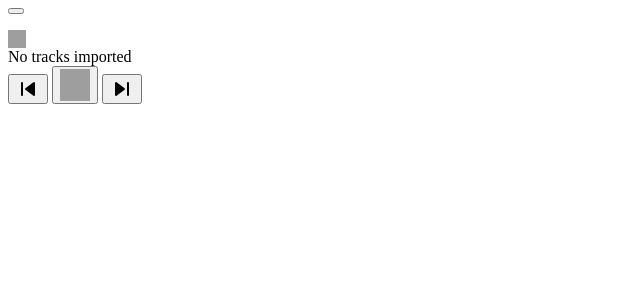
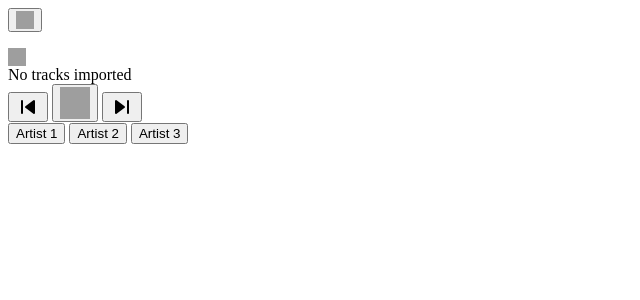
Before and after one commit to my-hack-club-projects/homescreen, a Flask app: template src/templates/widgets/music.html in a window 1280 px wide. Shown: the top 300 px of the page, without its empty margins (0-640 px from the left). Run offline with Flask 3, Linux system fonts and the light colour scheme; the template is opened without the code that fills it, so the values that code supplies are empty; grey boxes are pictures that could not be loaded.

Commit message:
artist filter popup

```diff
--- a/src/static/js/music.js
+++ b/src/static/js/music.js
@@ -1,6 +1,8 @@
 class MusicPlayer {
   constructor() {
     this.trackList = null;
+    this.filteredList = null;
+    this.filter = [];
     this.trackIndex = 0;
     this.isPlaying = false;
     this.updateTimer = null;
@@ -9,6 +11,7 @@ class MusicPlayer {
     this.nowPlaying = document.querySelector(".now-playing");
     this.trackName = document.querySelector(".track-name");
     this.trackArtist = document.querySelector(".track-artist");
+    this.artistFilterPopup = document.querySelector(".artist-filter-popup")
     this.playPauseIcon = document.querySelector('.playpause-icon');
     this.currTrack = document.createElement('audio');
 
@@ -18,6 +21,7 @@ class MusicPlayer {
     this.playPauseTrackBtn = document.querySelector(".playpause-track");
     this.importTracksInput = document.querySelector("#import-tracks-input");
     this.importTracksForm = document.querySelector("#import-tracks-form");
+    this.artistFilterButton = document.querySelector(".artist-filter-btn")
 
     // Event listeners
     this.currTrack.addEventListener("ended", this.nextTrack.bind(this));
@@ -45,6 +49,10 @@ class MusicPlayer {
       } else {
         alert('Failed to import tracks');
       }
+    }.bind(this));
+
+    this.artistFilterButton.addEventListener("click", function () {
+      this.artistFilterPopup.classList.toggle("hidden");
     }.bind(this));
 
     if ('mediaSession' in navigator) {
@@ -102,6 +110,16 @@ class MusicPlayer {
 
   update() {
     this.updatePlayPauseIcon();
+
+    let filteredList = this.trackList;
+    if (this.filter.length > 0) {
+      filteredList = this.trackList.filter(track => {
+        return this.filter.some(filter => {
+          return track.artist.toLowerCase().includes(filter);
+        });
+      });
+    }
+    this.filteredList = filteredList;
   }
 
   playPauseTrack() {
--- a/src/templates/widgets/music.html
+++ b/src/templates/widgets/music.html
@@ -1,8 +1,9 @@
 <div id="widget-music"
   class="draggable rounded-lg shadow-lg bg-gray-500 rounded-md bg-clip-padding backdrop-filter backdrop-blur-lg bg-opacity-40 flex flex-col items-center justify-center h-[95vh] max-w-md p-4 pb-6">
   <div class="top-bar flex flex-row items-center justify-between w-full mb-6">
-    <button></button>
-    <!-- TODO: Filter artist button above -->
+    <button class="artist-filter-btn bg-white hover:bg-gray-400 rounded-full p-2" aria-label="Filter by artist">
+      <img src="https://www.svgrepo.com/show/345047/person.svg" width="18" height="18">
+    </button>
 
     <form id="import-tracks-form" method="post" enctype="multipart/form-data">
       <input type="file" id="import-tracks-input" webkitdirectory directory hidden></input>
@@ -44,6 +45,17 @@
       </svg>
     </button>
   </div>
+
+  <!-- Filter popup (static position) -->
+  <div id="artist-filter-popup" class="artist-filter-popup absolute hidden top-0 left-0 mt-16 w-full bg-white rounded-lg shadow-lg p-4">
+    <div class="flex flex-col items-center justify-center space-y-2">
+      <div class="artist-filter-list flex flex-col items-center justify-center w-full space-y-2">
+        <button class="artist-filter-item bg-white hover:bg-gray-200 rounded-md w-full p-2">Artist 1</button>
+        <button class="artist-filter-item bg-white hover:bg-gray-200 rounded-md w-full p-2">Artist 2</button>
+        <button class="artist-filter-item bg-white hover:bg-gray-200 rounded-md w-full p-2">Artist 3</button>
+      </div>
+    </div>
+  </div>
 </div>
 
 <script src="{{ url_for('static', filename='js/music.js') }}"></script>
```
